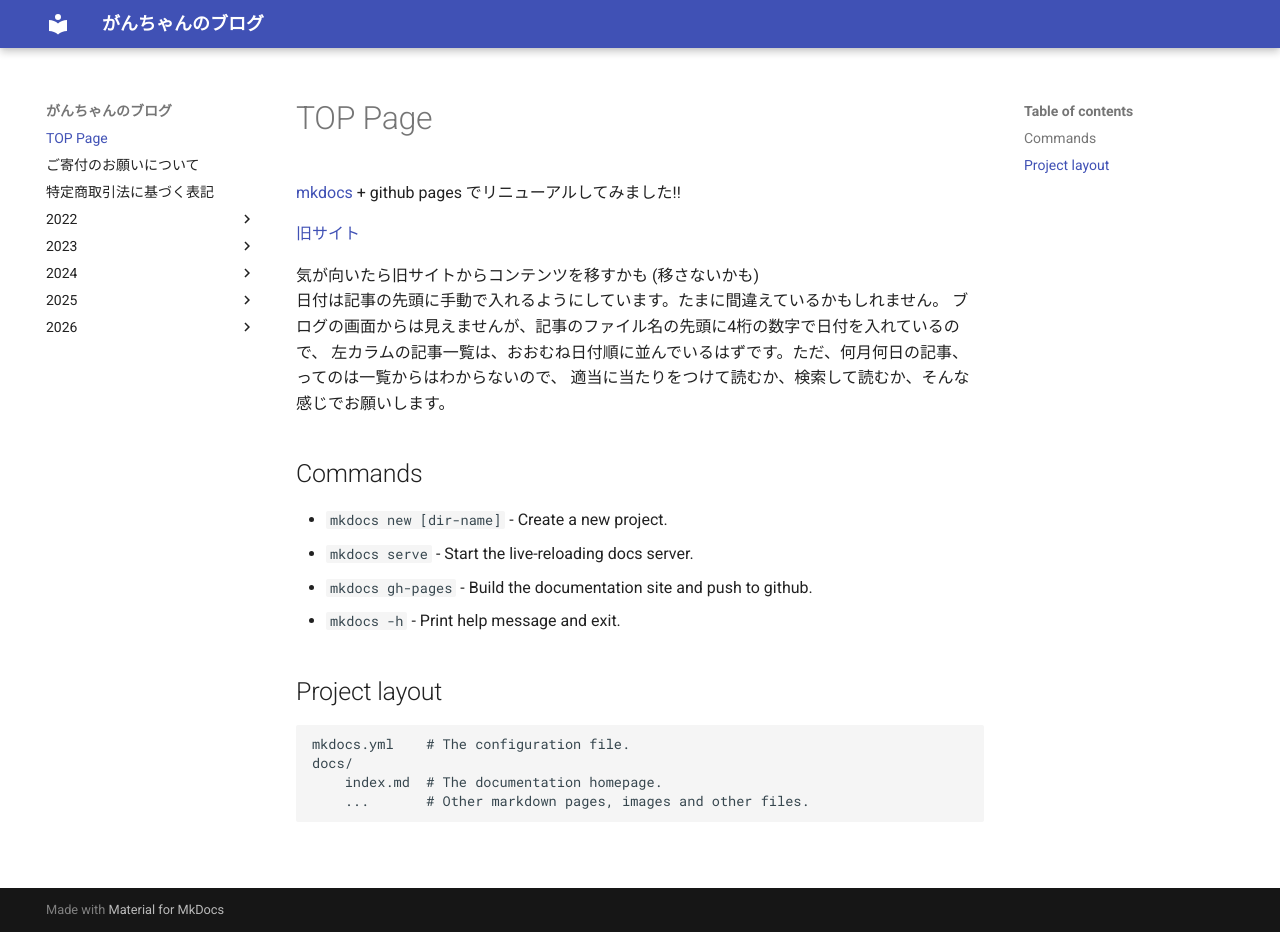
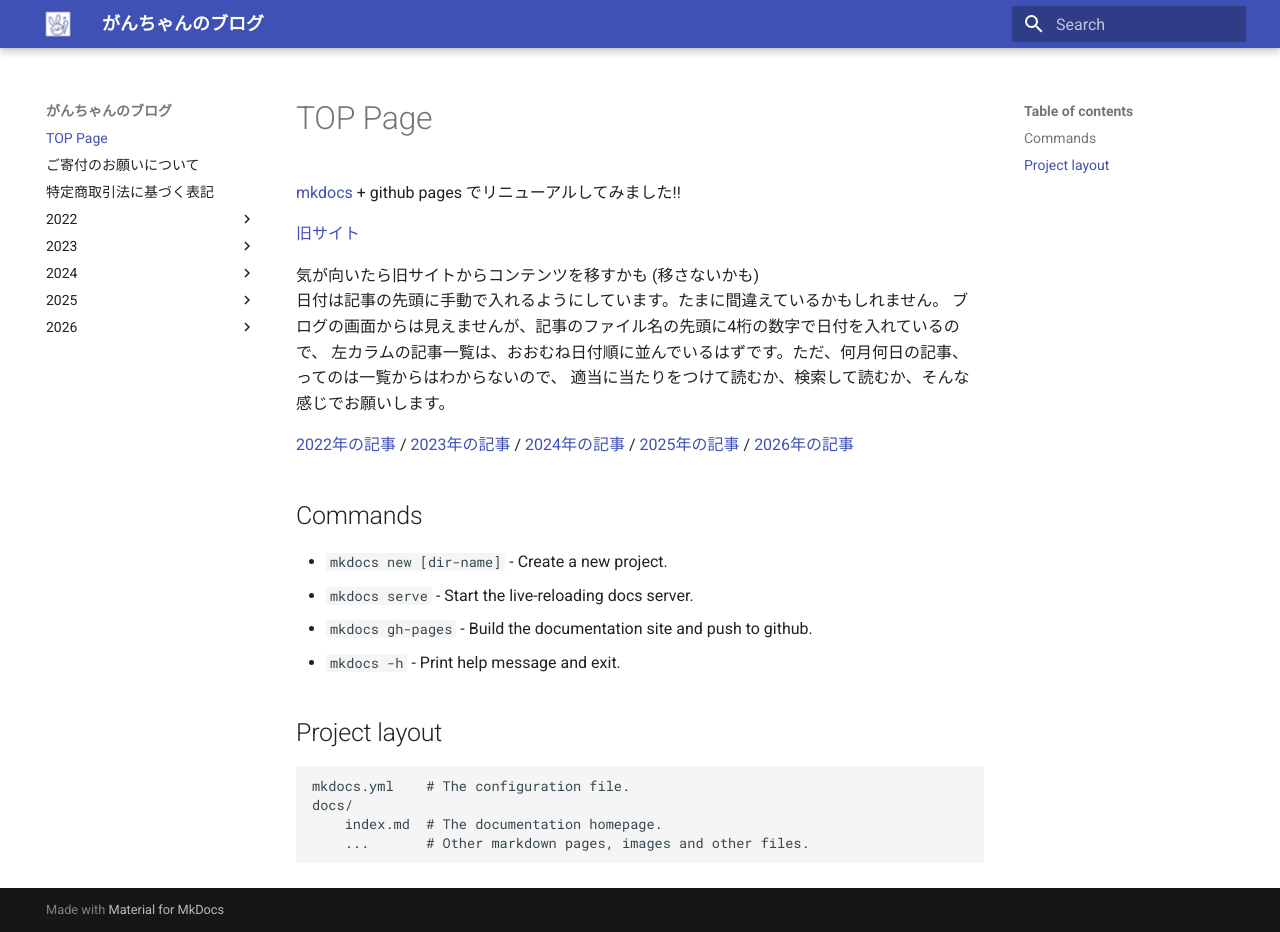
Before and after one commit to kenic/kenic.github.io, an MkDocs documentation site: the page built from docs/index.md, in a window 1280 px wide and 932 px high. Built offline with MkDocs 1.6.1 and Material for MkDocs 9.7.7, drawn with Linux system fonts in a browser that asks for light colours.

Commit message:
minor fix

```diff
--- a/docs/index.md
+++ b/docs/index.md
@@ -11,7 +11,11 @@
 ってのは一覧からはわからないので、
 適当に当たりをつけて読むか、検索して読むか、そんな感じでお願いします。
 
-
+[2022年の記事](https://kenic.github.io/2022/0309start/) /
+[2023年の記事](https://kenic.github.io/2023/0202nenpi5/) /
+[2024年の記事](https://kenic.github.io/2024/0311nenpi12/) /
+[2025年の記事](https://kenic.github.io/2025/0331nenpi20/) /
+[2026年の記事](https://kenic.github.io/2026/0103hanabiramochi/)
 
 ## Commands
 
--- a/mkdocs.yml
+++ b/mkdocs.yml
@@ -3,6 +3,18 @@ site_url: https://kenic.github.io
 site_description: てきとうにかいちゃうぞ
 plugins:
   - rss
+  - search:
+      lang:
+        - en
+        - ja
+  - awesome-pages
+  - git-revision-date-localized:
+      enable_creation_date: true
+      type: datetime
+      timezone: Asia/Tokyo
 theme:
     name: material
     favicon: favicon.ico
+    logo: kenic.png
+    features:
+      - content.action.edit
```
Also changed, not shown: kenic.png (added).
